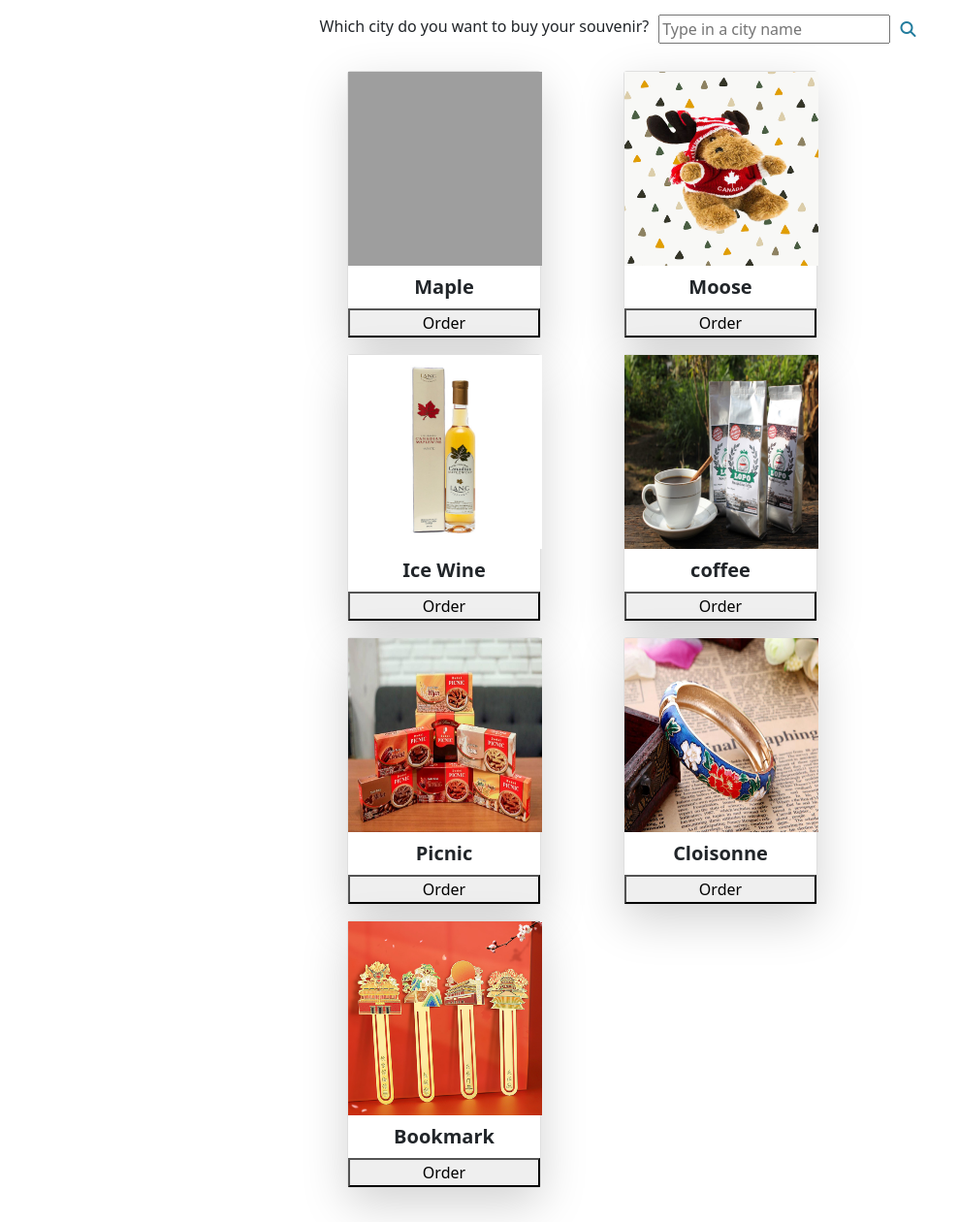
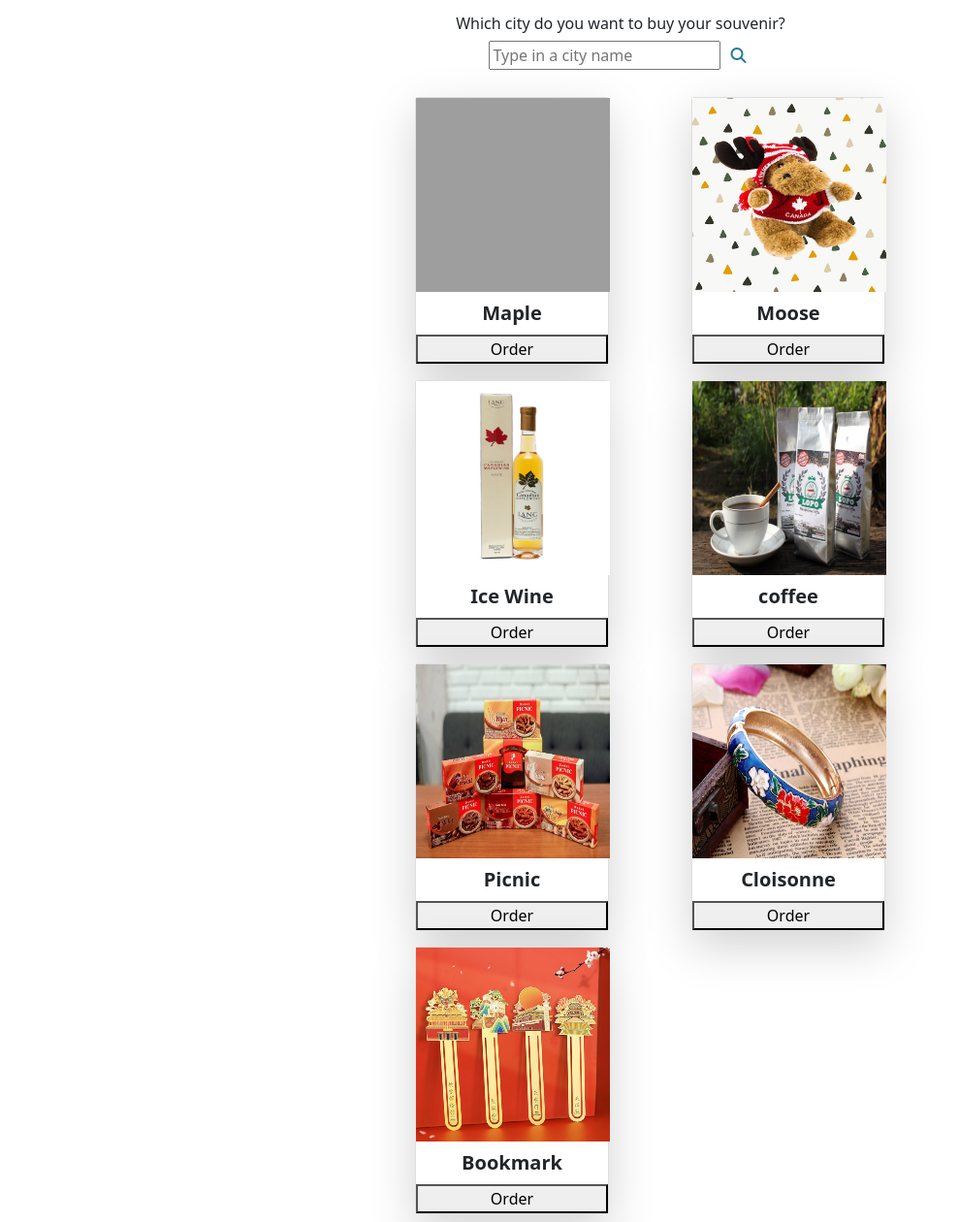
Before and after one commit to jingjinjessica/CSTP-1304-TravelGuide-Project-JGN.io, a PHP site: page /Souvenir.html in a window 1280 px wide. Shown: the part 76-1336 px from the top of the page at 97% size, without its empty margins (0-989 px from the left). Run offline with PHP 8.4, Linux system fonts and the light colour scheme; some libraries are stand-ins or nearby versions; grey boxes are pictures that could not be loaded.

Commit message:
Revised introduction and souvenir's css

```diff
--- a/Souvenir.html
+++ b/Souvenir.html
@@ -57,15 +57,21 @@
           </div>
         </form>
       </div> -->
+      <div class="row" id="search-question">
+        <h6>Which city do you want to buy your souvenir?</h6>
+      </div>
+      <div class="row" id="search">
         <form action="Souvenir.html" id="search">
           <div class="d-flex justify-content-center h-100">
-          <span>Which city do you want to buy your souvenir?</span>
             <div>
               <input class="" name="location" type="search" placeholder="Type in a city name"></input>
               <button class="imagebtn"><i class="fas fa-search"></i></button>
             </div>
           </div>
         </form>
+      </div>
+    </div>
+
     <div id="container" class="container">
 
 
--- a/css/Souvenir.css
+++ b/css/Souvenir.css
@@ -47,6 +47,12 @@
   color: #005757;
 }
 
+#search-question h6 {
+  align-items: center;
+  text-align: center;
+  padding-top: 15px;
+
+}
 
 /* Souvenir area */
 .souvenir-area {
@@ -66,7 +72,7 @@
 
 #container {
   margin-top: 20px;
-  margin-left: 350px;
+  margin-left: 420px;
 }
 
 .col-md-2 {
@@ -197,6 +203,9 @@ span {
 }
 
 @media screen and (max-width: 800px) {
+  #container {
+    margin-left: 85px;
+  }
 
   .souvenir-area {
     margin: 40px 15px;
@@ -241,7 +250,9 @@ span {
 }
 
 @media screen and (max-width: 1000px) {
-
+  #container {
+    margin-left: 85px;
+  }
   /* Form popup */
   .form-popup1 {
     position: initial;
```
Also changed, not shown: css/Introduction.css (+17 -0 lines). Lines whose indentation alone changed are shown as unchanged.
